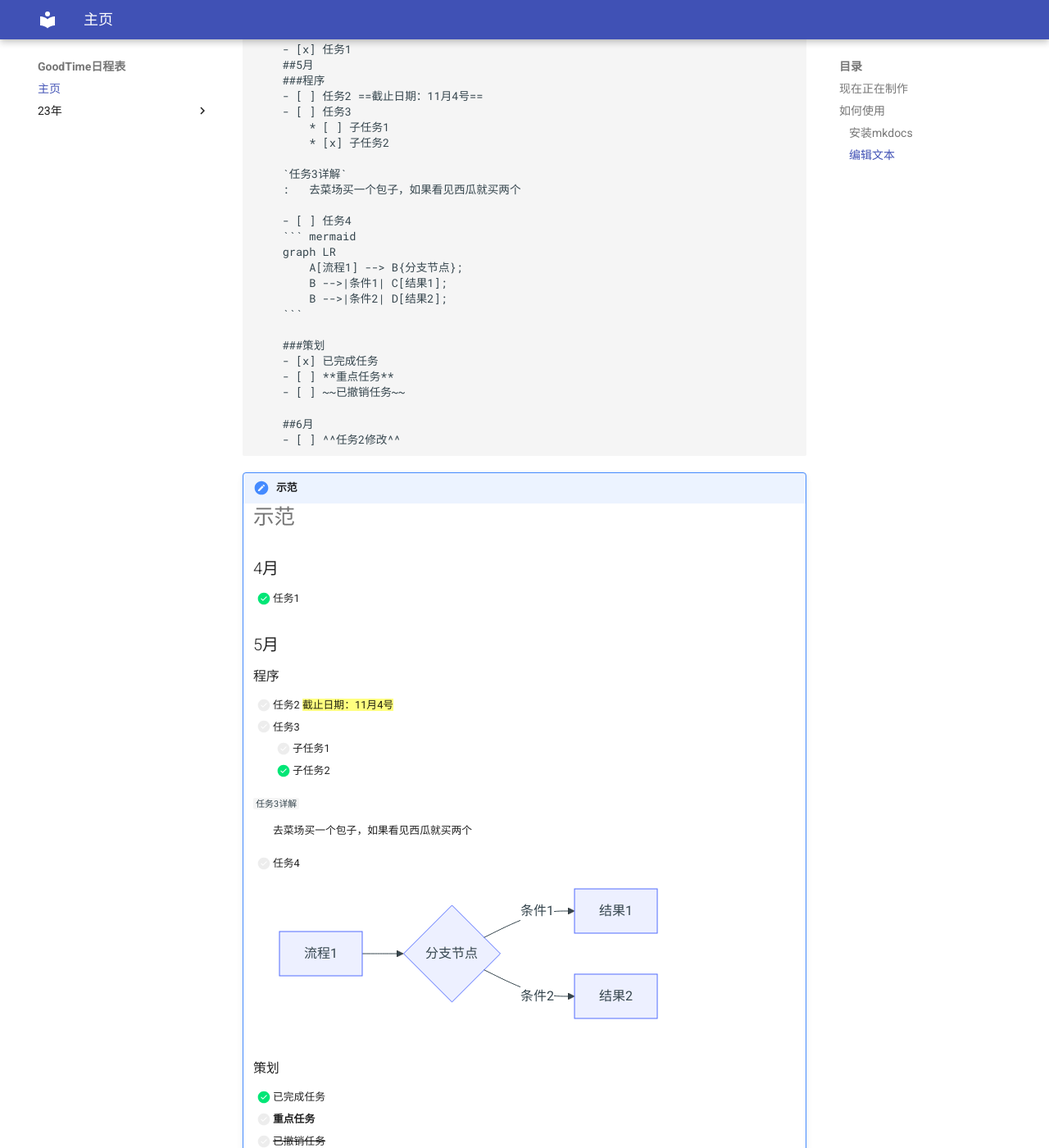
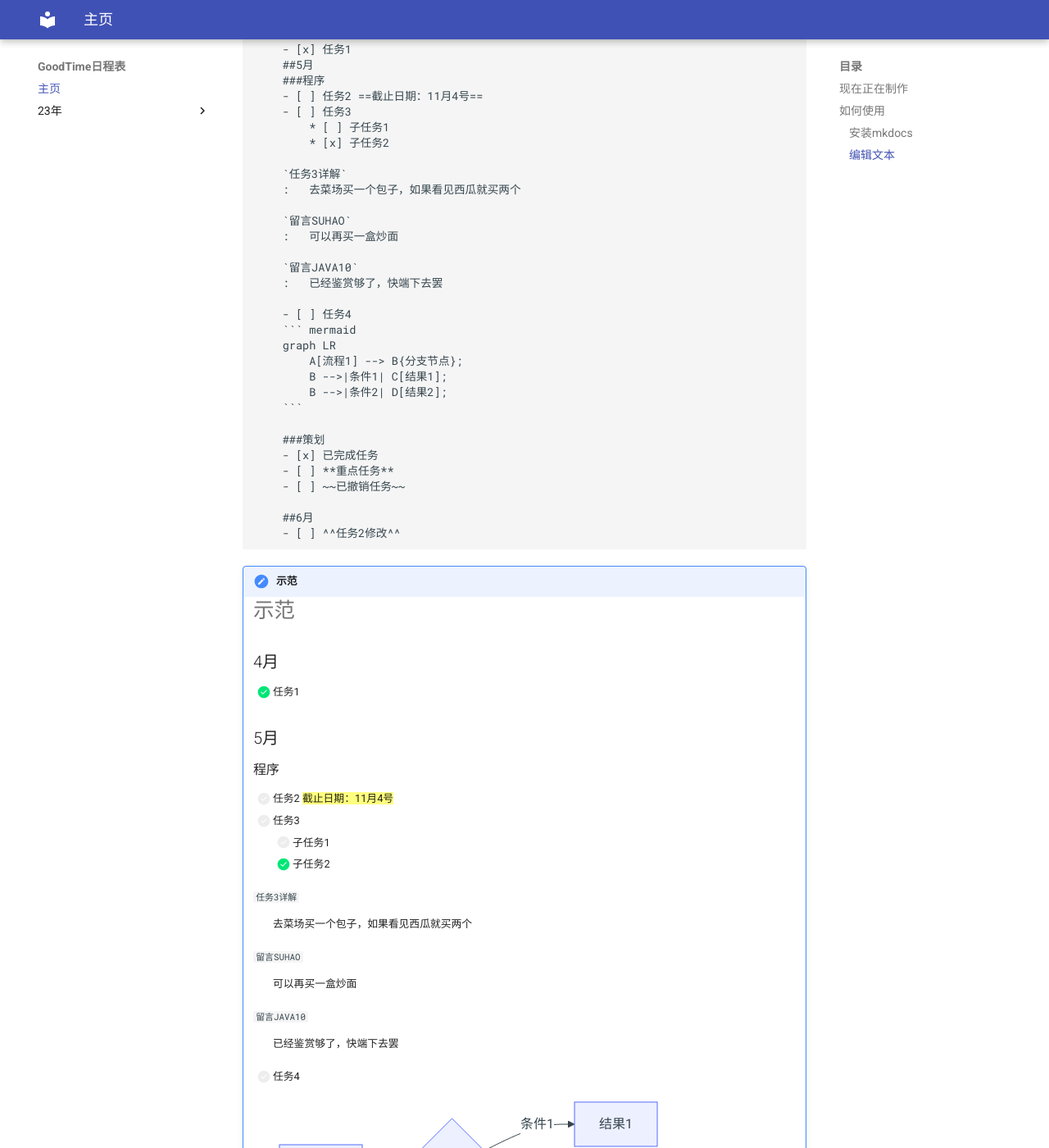
Before and after one commit to GoodTimeStudio/schedule, an MkDocs documentation site: the page built from docs/index.md, in a window 1280 px wide and 1400 px high, scrolled down 701 px. Shown: the whole window at 82% size. Built offline with MkDocs 1.6.1 and Material for MkDocs 9.7.7, drawn with Linux system fonts in a browser that asks for light colours.

Commit message:
Update index.md

````diff
--- a/docs/index.md
+++ b/docs/index.md
@@ -25,6 +25,12 @@ pip install mkdocs-material
 
     `任务3详解`
     :   去菜场买一个包子，如果看见西瓜就买两个
+
+    `留言SUHAO`
+    :   可以再买一盒炒面
+
+    `留言JAVA10`
+    :   已经鉴赏够了，快端下去罢
 
     - [ ] 任务4
     ``` mermaid
@@ -56,6 +62,12 @@ pip install mkdocs-material
     `任务3详解`
     :   去菜场买一个包子，如果看见西瓜就买两个
 
+    `留言SUHAO`
+    :   可以再买一盒炒面
+
+    `留言JAVA10`
+    :   已经鉴赏够了，快端下去罢
+
     - [ ] 任务4
     ``` mermaid
     graph LR
````
